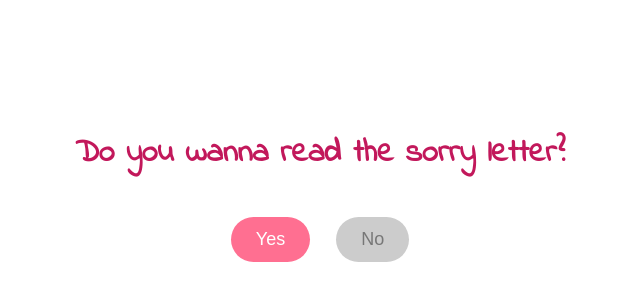
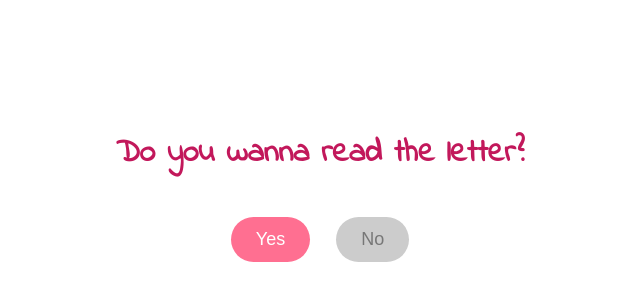
Before and after one commit to clickboost29/sorry, a plain HTML site: page index.html in a window 1280 px wide. Shown: the part 230-530 px from the top of the page, without its empty margins (340-980 px from the left). Drawn offline with Linux system fonts and the light colour scheme.

Commit message:
Update index.html

```diff
--- a/index.html
+++ b/index.html
@@ -131,7 +131,7 @@
 <body>
   <!-- First screen -->
   <div class="center-box" id="first-screen">
-    <h1>Do you wanna read the sorry letter?</h1>
+    <h1>Do you wanna read the letter?</h1>
     <div>
       <button onclick="showLetter()">Yes</button>
       <button id="no-btn" disabled>No</button>
```
